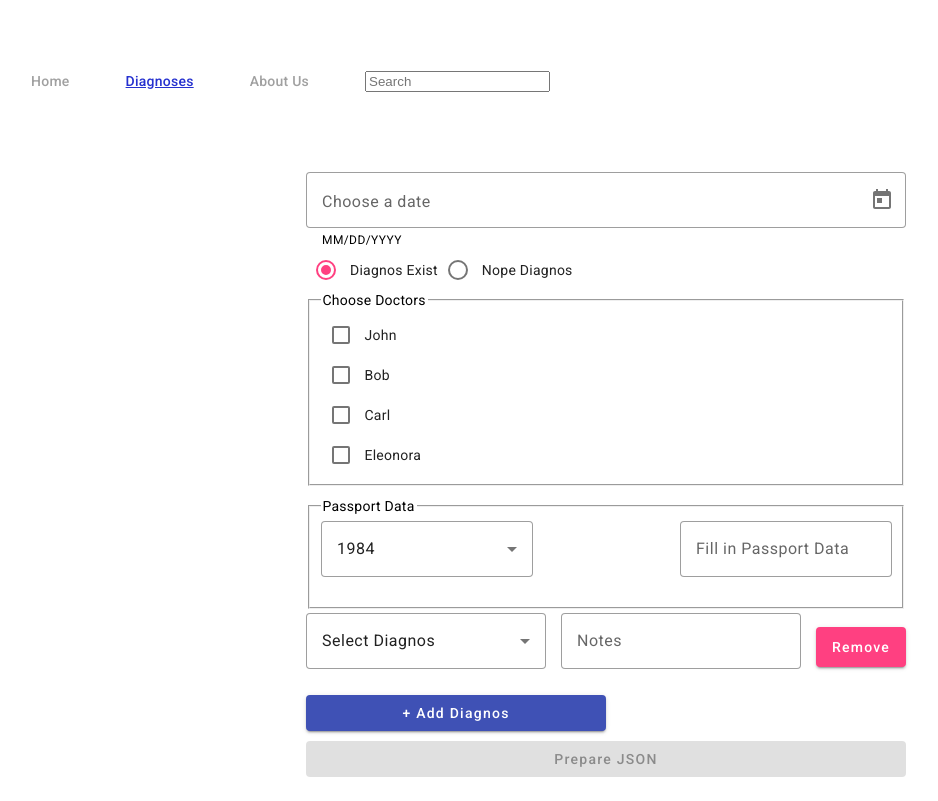
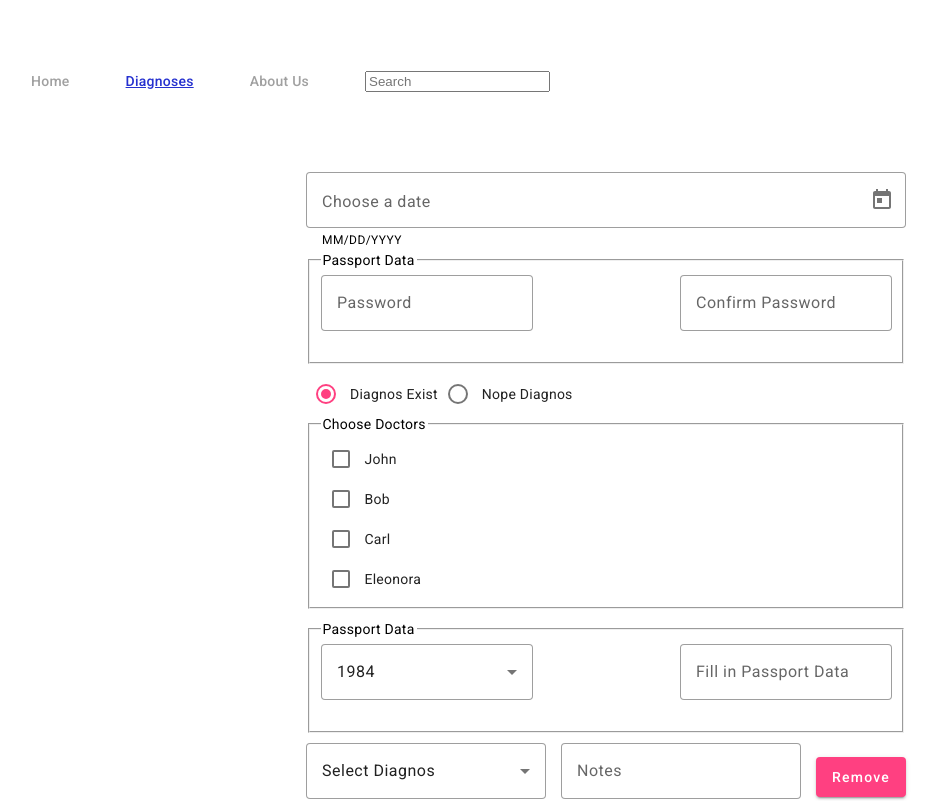
Before and after one commit to Danets/dinamic-form, an Angular app: page /diagnoses in a window 1280 px wide. Shown: the top 801 px of the page, without its empty margins (34-972 px from the left). Built offline with nearby package versions, Linux system fonts and the light colour scheme.

Commit message:
Was implemented Cross-field validation for password fields

```diff
--- a/src/app/pages/form-diagnoses/form-diagnoses.component.html
+++ b/src/app/pages/form-diagnoses/form-diagnoses.component.html
@@ -11,6 +11,51 @@
     <mat-datepicker-toggle matIconSuffix [for]="picker"></mat-datepicker-toggle>
     <mat-datepicker #picker></mat-datepicker>
   </mat-form-field>
+
+  <fieldset class="password" formGroupName="passwordGroupe">
+    <legend>Passport Data</legend>
+    <mat-form-field appearance="outline">
+      <input
+        matInput
+        type="password"
+        formControlName="password"
+        placeholder="Password"
+      />
+      <ng-container *ngIf="passwordGroupe.controls.password as password">
+        <mat-error *ngIf="password.dirty && password.hasError('required')">
+          Passport is required
+        </mat-error>
+        <mat-error *ngIf="password.dirty && password.hasError('minlength')">
+          Passport has
+          <strong>{{ password.getError("minlength").actualLength }}</strong>
+          symbols but has to have
+          <strong>{{ password.getError("minlength").requiredLength }}</strong>
+          symbols
+        </mat-error>
+      </ng-container>
+    </mat-form-field>
+
+    <mat-form-field appearance="outline">
+      <input
+        matInput
+        type="password"
+        formControlName="passwordConfirmed"
+        placeholder="Confirm Password"
+      />
+      <ng-container
+        *ngIf="passwordGroupe.controls.passwordConfirmed as passwordConfirmed"
+      >
+        <mat-error
+          *ngIf="
+            passwordConfirmed.dirty &&
+            passwordConfirmed.hasError('passwordMatching')
+          "
+        >
+          Confirm Password is not matched
+        </mat-error>
+      </ng-container>
+    </mat-form-field>
+  </fieldset>
 
   <mat-radio-group
     aria-label="Select an option"
--- a/src/app/pages/form-diagnoses/form-diagnoses.component.scss
+++ b/src/app/pages/form-diagnoses/form-diagnoses.component.scss
@@ -5,11 +5,12 @@
   margin: 10px auto;
   width: 600px;
   .diagnos,
-  .passport {
+  .passport,
+  .password {
     display: flex;
     justify-content: space-between;
     align-items: center;
-    margin-bottom: 4px;
+    margin-bottom: 10px;
     .btn {
       width: 15%;
       padding: 20px;
--- a/src/app/pages/form-diagnoses/form-diagnoses.component.ts
+++ b/src/app/pages/form-diagnoses/form-diagnoses.component.ts
@@ -21,6 +21,7 @@ import { MatButtonModule } from '@angular/material/button';
 import { MatIconModule } from '@angular/material/icon';
 import { MatRadioModule } from '@angular/material/radio';
 import { MatProgressSpinnerModule } from '@angular/material/progress-spinner';
+import { passwordMatching } from 'src/app/validators/password-matching.validator';
 
 @Component({
   selector: 'app-form-diagnoses',
@@ -69,6 +70,16 @@ export class FormDiagnosesComponent implements OnInit {
   private initForm() {
     this.form = this.fb.group({
       picker: this.fb.control(''),
+      passwordGroupe: this.fb.group(
+        {
+          password: this.fb.control('', [
+            Validators.required,
+            Validators.minLength(6),
+          ]),
+          passwordConfirmed: this.fb.control(''),
+        },
+        { validators: passwordMatching }
+      ),
       doctors: this.fb.record<FormControl<boolean>>({}),
       passportGroupe: this.fb.group({
         years: this.fb.nonNullable.control(this.years[this.years.length - 1]),
@@ -152,6 +163,10 @@ export class FormDiagnosesComponent implements OnInit {
     return this.form.controls.passportGroupe as FormGroup;
   }
 
+  get passwordGroupe(): FormGroup {
+    return this.form.controls.passwordGroupe as FormGroup;
+  }
+
   onAddDiagnos(): void {
     this.conditions.push(
       new FormGroup({
--- /dev/null
+++ b/src/app/validators/password-matching.validator.ts
@@ -0,0 +1,12 @@
+import { AbstractControl, ValidationErrors } from '@angular/forms';
+
+export const passwordMatching = (
+  control: AbstractControl
+): ValidationErrors | null => {
+  const password = control.get('password');
+  const confirmPassword = control.get('passwordConfirmed');
+  const errors = { passwordMatching: { notmatch: true } };
+  if (password?.value === confirmPassword?.value) return null;
+  confirmPassword?.setErrors(errors);
+  return errors;
+};
--- a/src/styles.scss
+++ b/src/styles.scss
@@ -44,14 +44,18 @@ li {
   padding: 0px 15px;
 }
 
-.ng-valid.ng-dirty:not([formGroupName]):not([formArrayName]):not(
-    .mat-mdc-select
-  ):not(mat-form-field):not(.diagnos):not(form) {
+.ng-valid.ng-dirty:not([formGroupName="passportGroupe"]):not(
+    [formArrayName]
+  ):not(.mat-mdc-select):not(mat-form-field):not(.diagnos):not(
+    .mat-mdc-checkbox
+  ):not(form) {
   border: 2px solid var(--color-success);
 }
-.ng-invalid.ng-dirty:not([formGroupName]):not([formArrayName]):not(
-    .mat-mdc-select
-  ):not(mat-form-field):not(.diagnos):not(form) {
+.ng-invalid.ng-dirty:not([formGroupName="passportGroupe"]):not(
+    [formArrayName]
+  ):not(.mat-mdc-select):not(mat-form-field):not(.diagnos):not(
+    .mat-mdc-checkbox
+  ):not(form) {
   border: 2px solid var(--color-error);
 }
 
```
